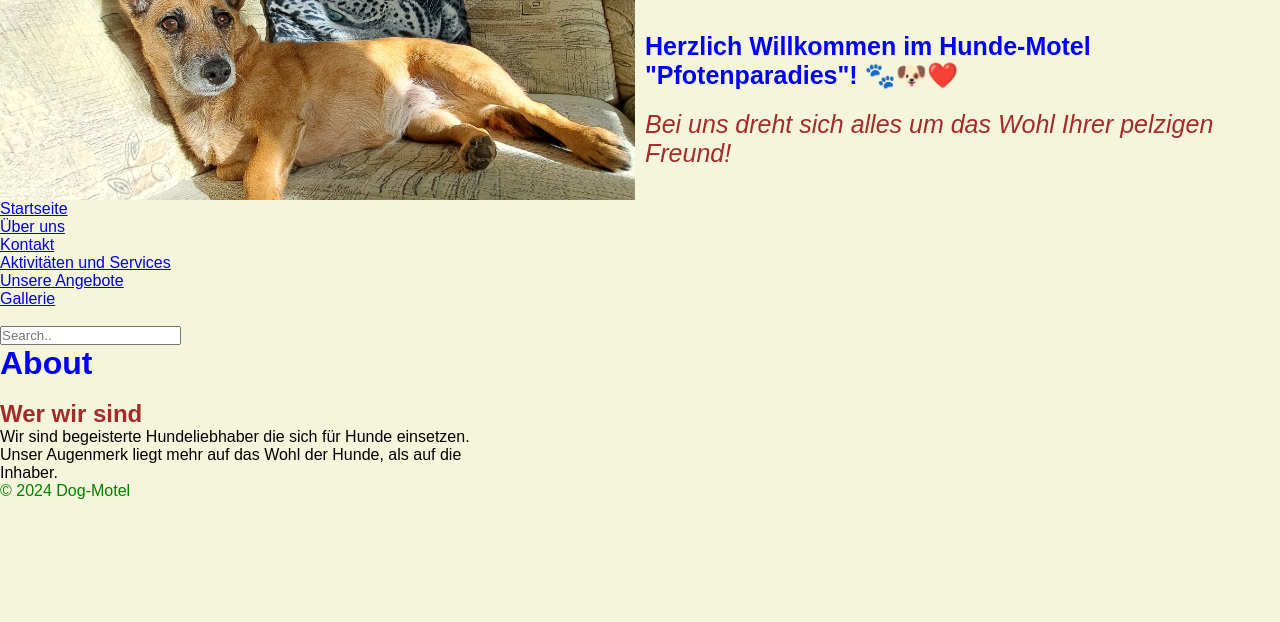
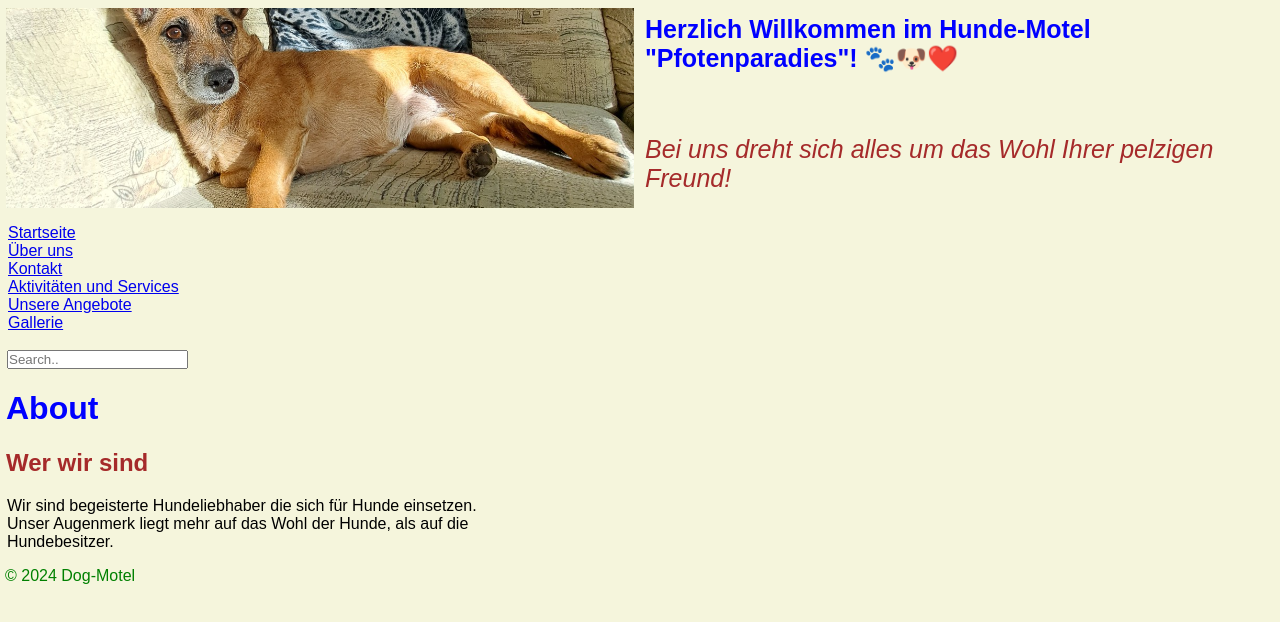
Before and after one commit to GndKl/spa-projekt-hunde-motel, a React (Vite) app: page /About in a window 1280 px wide. Shown: the top 622 px of the page. Built offline with nearby package versions, Linux system fonts and the light colour scheme.

Commit message:
spa-dog-motel

```diff
--- a/src/css/App.css
+++ b/src/css/App.css
@@ -1,5 +1,5 @@
 * {
-    margin: 0;
+    margin-left: 1px;
     padding: 0;
     box-sizing: border-box;
 }
--- a/src/pages/About/About.jsx
+++ b/src/pages/About/About.jsx
@@ -2,7 +2,6 @@ const About = () => {
   return (
     <div>
       <h1>About</h1>
-      <br></br>
       <h2>Wer wir sind</h2>
       <ul>
         <p>
@@ -10,7 +9,7 @@ const About = () => {
           <br></br>
           Unser Augenmerk liegt mehr auf das Wohl der Hunde, als auf die
           <br></br>
-          Inhaber.
+          Hundebesitzer.
         </p>
       </ul>
     </div>
```
Also changed, not shown: src/components/Gallerie/gallerie.jsx (added, +9 -0 lines).
